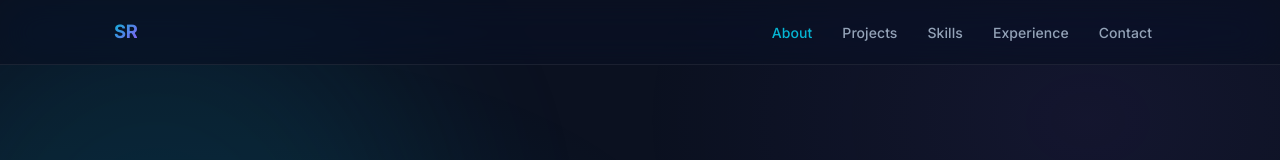
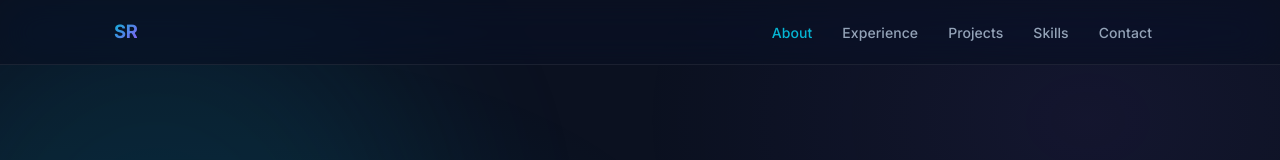
Before and after one commit to shubhangirupnawar/shubhangirupnawar.github.io, a React (Vite) app: page / in a window 1280 px wide. Shown: the top 160 px of the page. Built offline with nearby package versions, Linux system fonts and the light colour scheme.

Commit message:
Update Education dates to 2022-2026 in resume PDF and move Work Experience to top in portfolio section order

```diff
--- a/src/App.jsx
+++ b/src/App.jsx
@@ -8,7 +8,7 @@ const getMailHref = () =>
 
 /* Reference site nav: About | Skills | Certifications | Experience | Contact
    Shubhangi nav:      About | Projects | Skills | Experience | Contact        */
-const NAV_LINKS = ["About", "Projects", "Skills", "Experience", "Contact"];
+const NAV_LINKS = ["About", "Experience", "Projects", "Skills", "Contact"];
 
 const PROJECTS = [
   {
@@ -260,14 +260,14 @@ export default function App() {
       {/* ── ABOUT ── */}
       <AboutSection sectionsRef={sectionsRef} />
 
+      {/* ── EXPERIENCE ── */}
+      <ExperienceSection sectionsRef={sectionsRef} />
+
       {/* ── PROJECTS ── */}
       <ProjectsSection sectionsRef={sectionsRef} />
 
       {/* ── SKILLS ── */}
       <SkillsSection sectionsRef={sectionsRef} />
-
-      {/* ── EXPERIENCE ── */}
-      <ExperienceSection sectionsRef={sectionsRef} />
 
       {/* ── CONTACT ── */}
       <ContactSection sectionsRef={sectionsRef} getMailHref={getMailHref} copyEmail={copyEmail} setResumeOpen={setResumeOpen} />
```
Also changed, not shown: 2 other files (tests, documents, lock files or other folders).
